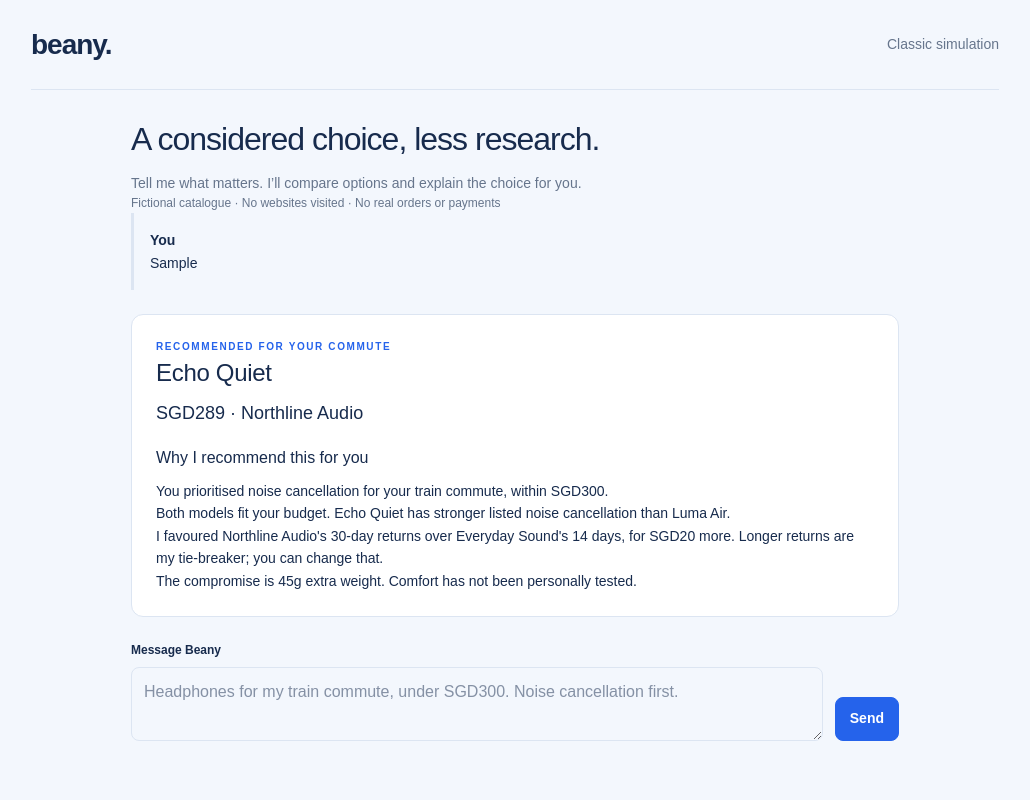
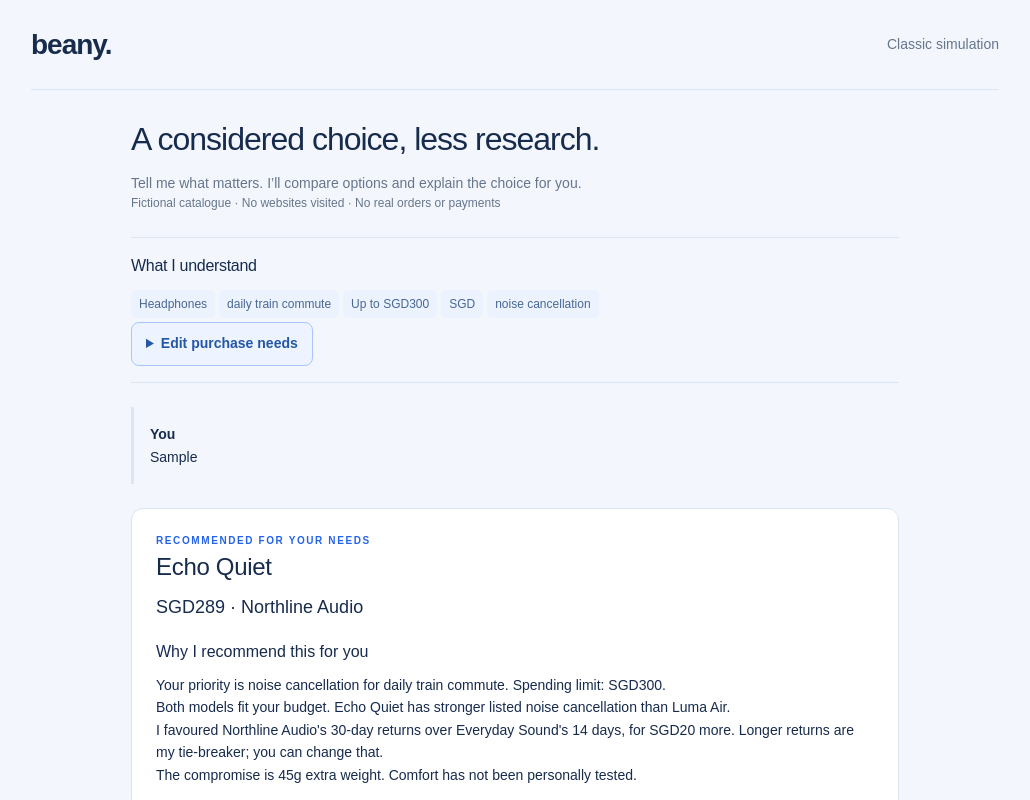
Before and after one commit to BuffWuff1712/CS3249_Final_Project, a Next.js app in the folder frontend/: page /shop in a window 1280 px wide. Both pictures are taken after typing "Sample" into the empty fields and a click on the button "Send". Shown: the top 800 px of the page, without its empty margins (125-1155 px from the left). Built offline with nearby package versions, Linux system fonts and the light colour scheme.

Commit message:
feat: make purchase needs compact and editable (refs #6)
Keep provenance and constraint settings intact, mark recommendations stale after edits, and persist the current needs across refresh. Verify that unsupported priorities are not silently reinterpreted. Browser flows and TypeScript checks pass.

```diff
--- /dev/null
+++ b/frontend/src/components/shopping/NeedsSummary.tsx
@@ -0,0 +1,32 @@
+"use client";
+import { useState } from "react";
+import type { Fact } from "@/lib/beany";
+import type { Needs, NeedKey } from "@/lib/decision";
+
+export function NeedsSummary({ needs, edit }: { needs: Needs; edit: (key: NeedKey, fact: Fact | null) => void }) {
+  const [field, setField] = useState<NeedKey>("budget");
+  const [value, setValue] = useState(needs.budget?.value || "");
+  const [hard, setHard] = useState(needs.budget?.hard ?? false);
+  const [error, setError] = useState("");
+  return <section className="cui-needs" aria-label="Purchase needs">
+    <h2>What I understand</h2>
+    <p>{Object.entries(needs).map(([key, fact]) => <span className="tag" key={key}>{key === "budget" ? `Up to SGD${fact.value}` : fact.value}{fact.source !== "confirmed" ? ` (${fact.source})` : ""} </span>)}</p>
+    <details><summary>Edit purchase needs</summary>
+      <form onSubmit={e => {
+        e.preventDefault();
+        if (!value.trim() || (field === "budget" && (!Number.isFinite(Number(value)) || Number(value) <= 0))) { setError("Enter a positive budget or a non-empty preference."); return; }
+        if (field === "priority" && !["comfort", "noise cancellation"].includes(value.trim().toLowerCase())) { setError("Choose comfort or noise cancellation for this comparison."); return; }
+        setError(""); edit(field, { value: field === "priority" ? value.trim().toLowerCase() : value.trim(), source: "confirmed", hard });
+      }}>
+        <label>Purchase field<select value={field} onChange={e => {
+          const key = e.target.value as NeedKey;
+          setField(key); setValue(needs[key]?.value || ""); setHard(needs[key]?.hard ?? false);
+        }}><option value="budget">Spending limit</option><option value="usage">Use case</option><option value="priority">Priority</option></select></label>
+        <label>Preference value<input maxLength={120} value={value} onChange={e => setValue(e.target.value)} /></label>
+        <label className="check"><input type="checkbox" checked={hard} onChange={e => setHard(e.target.checked)} />Must have</label>
+        {error && <p role="alert">{error}</p>}
+        <div className="decisions"><button type="submit">Save need</button><button type="button" onClick={() => edit(field, null)}>Remove need</button></div>
+      </form>
+    </details>
+  </section>;
+}
--- a/frontend/src/components/shopping/Recommendation.tsx
+++ b/frontend/src/components/shopping/Recommendation.tsx
@@ -1,8 +1,9 @@
 import type { ShoppingDecision } from "@/lib/decision";
 
-export function Recommendation({ decision }: { decision: ShoppingDecision }) {
-  return <article className="cui-result" aria-label="Current recommendation">
-    <p className="eyebrow">RECOMMENDED FOR YOUR COMMUTE</p>
+export function Recommendation({ decision, stale = false }: { decision: ShoppingDecision; stale?: boolean }) {
+  return <article className="cui-result" aria-label={stale ? "Previous recommendation" : "Current recommendation"}>
+    {stale && <p role="status">Previous recommendation · Compare again using your updated needs.</p>}
+    <p className="eyebrow">RECOMMENDED FOR YOUR NEEDS</p>
     <h2>{decision.product.name}</h2>
     <p className="cui-offer">SGD{decision.offer.price} · {decision.offer.merchant}</p>
     <section aria-label="Why I recommend this for you">
--- a/frontend/src/components/shopping/ShoppingWorkspace.tsx
+++ b/frontend/src/components/shopping/ShoppingWorkspace.tsx
@@ -1,26 +1,52 @@
 "use client";
-import { useState } from "react";
-import type { ShoppingDecision } from "@/lib/decision";
-import { referenceDecision } from "@/lib/shoppingScenario";
+import { useEffect, useState } from "react";
+import type { ShoppingDecision, Needs } from "@/lib/decision";
+import { referenceNeeds, createDecision } from "@/lib/shoppingScenario";
 import { Recommendation } from "./Recommendation";
+import { NeedsSummary } from "./NeedsSummary";
 import "./shopping.css";
 
 export function ShoppingWorkspace() {
   const [text, setText] = useState("");
   const [decision, setDecision] = useState<ShoppingDecision | null>(null);
   const [request, setRequest] = useState("");
+  const [needs, setNeeds] = useState<Needs>({});
+  const [revision, setRevision] = useState(0);
+  const [loaded, setLoaded] = useState(false);
+  useEffect(() => {
+    try {
+      const saved = JSON.parse(localStorage.getItem("beany-cui-needs") || "null");
+      if (saved && Number.isInteger(saved.revision) && saved.revision > 0 && saved.needs &&
+          Object.entries(saved.needs).every(([key, v]) => ["category", "usage", "budget", "currency", "priority"].includes(key) &&
+            v && typeof v === "object" && "value" in v && typeof v.value === "string" && v.value.length <= 120 &&
+            "source" in v && ["confirmed", "suggested", "unspecified"].includes(String(v.source)) && "hard" in v && typeof v.hard === "boolean")) {
+        setNeeds(saved.needs); setRevision(saved.revision);
+        if (saved.compared) setDecision(createDecision(saved.needs, saved.revision));
+      }
+    } catch { /* Invalid or unavailable browser storage starts a fresh comparison. */ }
+    setLoaded(true);
+  }, []);
+  useEffect(() => {
+    if (loaded) try { localStorage.setItem("beany-cui-needs", JSON.stringify({ needs, revision, compared: decision?.revision === revision })); } catch { /* Shopping remains available without persistence. */ }
+  }, [needs, revision, decision, loaded]);
   return <div className="shell cui-shell">
     <header><a className="brand" href="/shop">beany.</a><a href="/">Classic simulation</a></header>
     <main className="cui-workspace">
       <h1>A considered choice, less research.</h1>
       <p className="muted">Tell me what matters. I’ll compare options and explain the choice for you.</p>
       <p className="cui-source">Fictional catalogue · No websites visited · No real orders or payments</p>
+      {!!Object.keys(needs).length && <NeedsSummary key={revision} needs={needs} edit={(key, fact) => {
+        const next = { ...needs }; if (fact) next[key] = fact; else delete next[key];
+        setNeeds(next); setRevision(revision + 1);
+      }} />}
       {request && <p className="cui-request"><strong>You</strong><br />{request}</p>}
-      {decision && <Recommendation decision={decision} />}
+      {decision && <Recommendation decision={decision} stale={decision.revision !== revision} />}
+      {revision > 0 && decision?.revision !== revision && <button onClick={() => setDecision(createDecision(needs, revision))}>Compare current needs</button>}
       <form className="cui-composer" onSubmit={e => {
         e.preventDefault();
         if (!text.trim()) return;
-        setRequest(text.trim()); setDecision(referenceDecision()); setText("");
+        const next = Object.keys(needs).length ? needs : referenceNeeds();
+        setRequest(text.trim()); setNeeds(next); setRevision(revision + 1); setDecision(createDecision(next, revision + 1)); setText("");
       }}>
         <label htmlFor="cui-message">Message Beany</label>
         <div className="cui-compose-row"><textarea id="cui-message" rows={2} maxLength={2000} value={text} onChange={e => setText(e.target.value)} required placeholder="Headphones for my train commute, under SGD300. Noise cancellation first." /><button className="primary">Send</button></div>
--- a/frontend/src/components/shopping/shopping.css
+++ b/frontend/src/components/shopping/shopping.css
@@ -1,5 +1,6 @@
 .cui-shell{max-width:1056px}.cui-shell header{gap:16px}.cui-shell header a:last-child{color:var(--muted)}
 .cui-workspace{display:block;max-width:768px;margin:32px auto 64px}.cui-workspace h1{font-size:32px;letter-spacing:-1px}.cui-workspace h2{font-size:24px}.cui-workspace h3{font-size:16px;margin:20px 0 12px}
 .cui-source{color:var(--muted);font-size:12px;line-height:1.6}.cui-result{background:white;border:1px solid var(--line);border-radius:12px;padding:24px;margin:24px 0}.cui-result p{line-height:1.6}.cui-result .cui-offer{font-size:18px}.cui-request{padding:16px;border-left:3px solid var(--line);line-height:1.6;white-space:pre-wrap}
+.cui-needs{padding:16px 0;border-block:1px solid var(--line);margin:24px 0}.cui-needs .tag{margin:4px 4px 4px 0;font-size:12px}.cui-needs h2{font-size:16px}.cui-needs form{max-width:400px;margin-top:16px}
 .cui-composer{margin:24px 0}.cui-composer label{margin-bottom:8px}.cui-compose-row{display:flex;gap:12px;align-items:stretch}.cui-compose-row textarea{flex:1;min-width:0;border:1px solid var(--line);border-radius:8px;padding:12px;font-size:16px;resize:vertical}.cui-compose-row button{align-self:flex-end;min-height:44px}
 @media(max-width:480px){.cui-workspace{margin-top:24px}.cui-workspace h1{font-size:28px}.cui-result{padding:16px}.cui-compose-row{gap:8px}}
--- a/frontend/src/lib/shoppingScenario.ts
+++ b/frontend/src/lib/shoppingScenario.ts
@@ -19,23 +19,39 @@ export const headphoneOffers: ShoppingOffer[] = headphoneProducts.flatMap((p, i)
   ];
 });
 
-export function referenceDecision(): ShoppingDecision {
-  const needs: Needs = {
+export function referenceNeeds(): Needs {
+  return {
     category: { value: "Headphones", source: "confirmed", hard: true },
     usage: { value: "daily train commute", source: "confirmed", hard: false },
     budget: { value: "300", source: "confirmed", hard: true },
     currency: { value: "SGD", source: "confirmed", hard: true },
     priority: { value: "noise cancellation", source: "confirmed", hard: false },
   };
-  const [product, alternative] = headphoneProducts;
+}
+
+export function createDecision(needs: Needs, revision: number): ShoppingDecision | null {
+  const budget = needs.budget ? Number(needs.budget.value) : Infinity;
+  if (!(budget > 0)) return null;
+  const eligible = headphoneProducts.filter(p => headphoneOffers.some(o =>
+    o.productId === p.id && o.price <= budget && o.payment === "Ordinary checkout"));
+  const comfort = needs.priority?.value === "comfort";
+  eligible.sort((a, b) => comfort ? b.comfort - a.comfort : b.noise - a.noise);
+  const product = eligible[0];
+  if (!product) return null;
+  const alternative = headphoneProducts.find(p => p.id !== product.id)!;
   const offers = headphoneOffers.filter(o => o.productId === product.id);
-  const offer = offers[0], cheaper = offers[1];
-  return { revision: 1, needs, product, offer, alternative,
+  const offer = offers.find(o => o.price <= budget && o.payment === "Ordinary checkout")!;
+  const cheaper = offers.find(o => o.price < offer.price && o.payment === "Ordinary checkout");
+  return { revision, needs, product, offer, alternative,
     comparedProducts: headphoneProducts, comparedOffers: offers,
     reasons: [
-      { id: "needs", text: "You prioritised noise cancellation for your train commute, within SGD300.", evidence: ["needs:priority", "needs:budget"] },
-      { id: "comparison", text: `Both models fit your budget. ${product.name} has stronger listed noise cancellation than ${alternative.name}.`, evidence: [product.id, alternative.id] },
-      { id: "seller", text: `I favoured ${offer.merchant}'s ${offer.returnsDays}-day returns over ${cheaper.merchant}'s ${cheaper.returnsDays} days, for SGD${offer.price - cheaper.price} more. Longer returns are my tie-breaker; you can change that.`, evidence: [offer.id, cheaper.id] },
-      { id: "tradeoff", text: `The compromise is ${product.weight - alternative.weight}g extra weight. Comfort has not been personally tested.`, evidence: [product.id, alternative.id] },
+      { id: "needs", text: `${needs.priority ? "Your priority is" : "I assumed"} ${needs.priority?.value || "noise cancellation"} for ${needs.usage?.value || "everyday listening"}. ${needs.budget ? `Spending limit: SGD${budget}.` : "No spending limit is confirmed."}`, evidence: ["needs:priority", "needs:budget"] },
+      { id: "comparison", text: `${!Number.isFinite(budget) ? "I compared both models without a confirmed limit." : eligible.length > 1 ? "Both models fit your budget." : "The other model has no suitable offer within your limit."} ${product.name} ${comfort ? "is lighter with cushioned pads" : "has stronger listed noise cancellation"} than ${alternative.name}.`, evidence: [product.id, alternative.id] },
+      { id: "seller", text: cheaper ? `I favoured ${offer.merchant}'s ${offer.returnsDays}-day returns over ${cheaper.merchant}'s ${cheaper.returnsDays} days, for SGD${offer.price - cheaper.price} more. Longer returns are my tie-breaker; you can change that.` : `${offer.merchant} fits your limit and lists ${offer.returnsDays}-day returns. A smaller review history alone is not a warning.`, evidence: [offer.id, ...(cheaper ? [cheaper.id] : [])] },
+      { id: "tradeoff", text: comfort ? `The compromise is less noise cancellation. Comfort is subjective and untested.` : `The compromise is ${product.weight - alternative.weight}g extra weight. Comfort has not been personally tested.`, evidence: [product.id, alternative.id] },
     ] };
 }
+
+export function referenceDecision(): ShoppingDecision {
+  return createDecision(referenceNeeds(), 1)!;
+}
```
Also changed, not shown: 1 other file (tests, documents, lock files or other folders).
